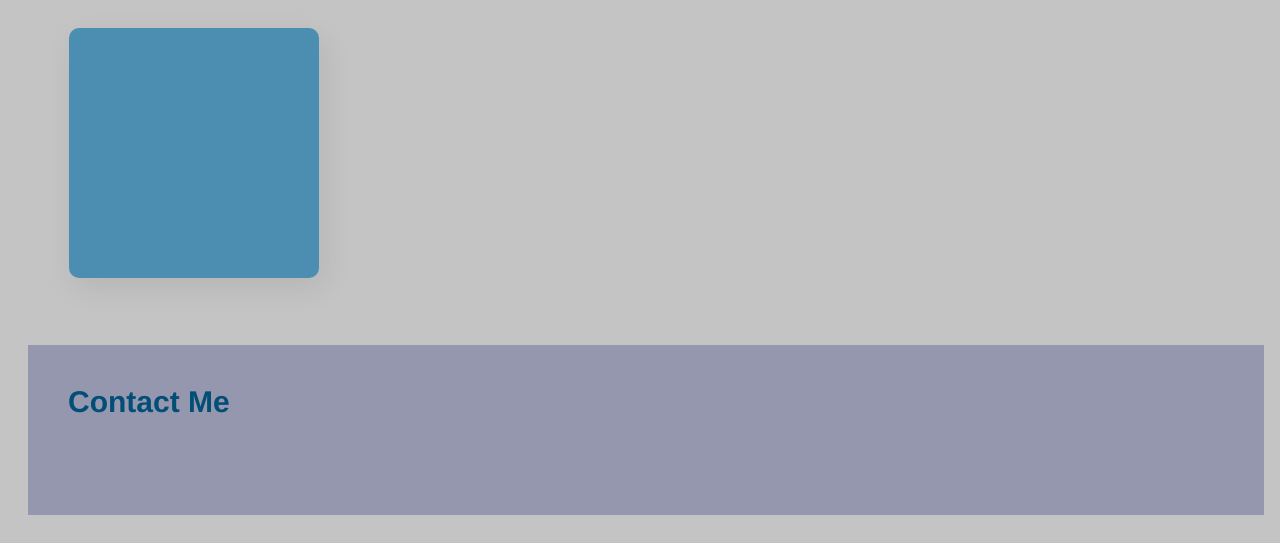
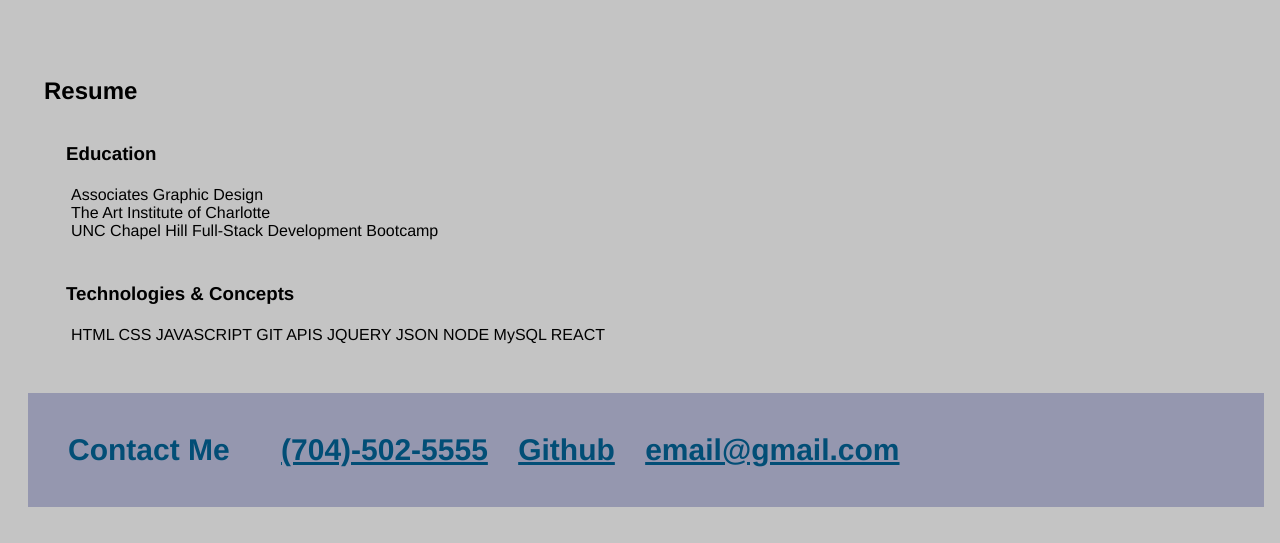
Before and after one commit to AllenM03/Mod-2-Portfolio-Challenge, a plain HTML site: page docs/index.html in a window 1280 px wide. Shown: the part 1860-2403 px from the top of the page. Drawn offline with Linux system fonts and the light colour scheme.

Commit message:
Update index.html

```diff
--- a/docs/index.html
+++ b/docs/index.html
@@ -7,13 +7,13 @@
     <link rel="stylesheet" href="./assets/css/style.css">
 </head>
 <body>
-  <!-- navigation -->
+<!-- Header begins here -->
   <header>
    <h1 id="name-title-1">Allen McBroom Bey</h1>
     <nav class="">
       <!-- Unordered list element -->
       <ul class="flex-list-row">
-        <!-- List item element-->
+        <!-- Navigation Links-->
         <li><a href="#about-me">About Me</a></li>
         <li><a href="#work">Work</a></li>
         <li><a href="#contact-me">Contact Me</a></li>
@@ -33,8 +33,7 @@
      <div>
       <p>
         Hello! My name is Allen McBroom Bey! My I have enjoy working within a variety of different
-        organizations until I decided to choose a career in coding and
-        work to become a full stack developer!
+        organizations until I decided to choose a career in coding and work to become a full stack developer!
       </p>
      </div>
   </section>
@@ -65,20 +64,46 @@
         <img src="./assets/images/horiseosn-screenshot.png" height="275" width="450" alt="work out app"></img>
             <h2 href="https://allenm03.github.io/Horizon/">Horizon refractor test</h2>
       </div>
-    <section class="project-box">
+  </section>
 
+
+  <!--Edit this section------->
+  <section id="resume" class="flex-container">
+        <h2>
+            Resume
+        </h2>
+        <div class="border flex-container" id="info">
+            <div class="flex-container">
+                <h3>Education</h3>
+                <div>
+                    <p>
+                        Associates Graphic Design <br>
+                        The Art Institute of Charlotte <br>
+                        UNC Chapel Hill Full-Stack Development Bootcamp
+                    </p>
+                </div>
+            </div>
+            <div class="flex-container">
+                <h3>Technologies &amp; Concepts</h3>
+                <div>
+                    <p>
+                        HTML CSS JAVASCRIPT GIT APIS JQUERY JSON  NODE  MySQL REACT
+                    </p>
+                </div>
+            </div>
+        </div>
     </section>
-  </section>
+
+ <!---Edit this section----->
+
+
+
   <footer>
     <h2 id="contact-me">Contact Me<h2>
       <a>
-       <h4></h4>
-
-      </a>
-      <div>
-
-      </div>
-
+        <a href="tel:+15555555555">(704)-502-5555</a>
+        <a href="https://github.com/AllenM03" target="_blank">Github</a>
+        <a href="mailto:email@gmail.com">email@gmail.com</a>
   </footer>
 </body>
 </html>
```
